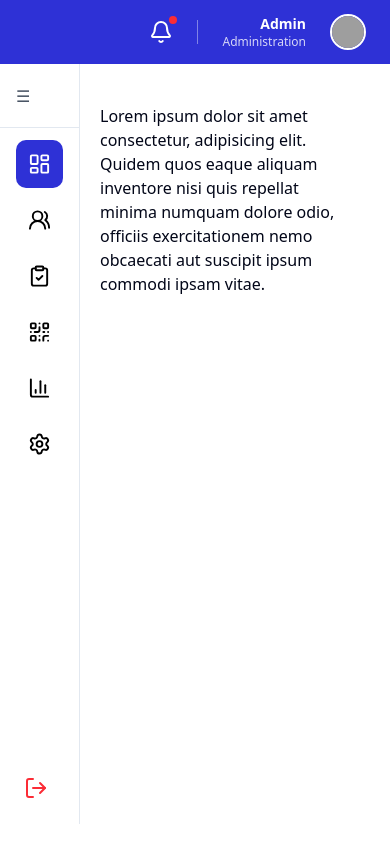
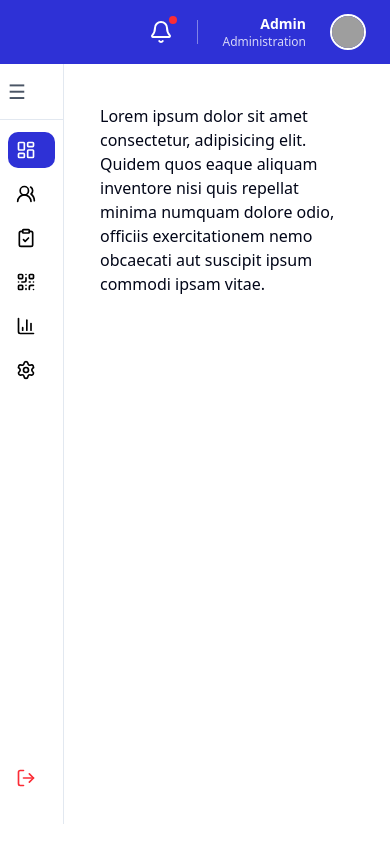
Before and after one commit to Yenithedev/smart-attendance-conclase, a React (Vite) app: page /admin in a window 390 px wide. Built offline with nearby package versions, Linux system fonts and the light colour scheme; grey boxes are pictures that could not be loaded.

Commit message:
dashboard responsiveness

```diff
--- a/src/components/ui/Sidebar.jsx
+++ b/src/components/ui/Sidebar.jsx
@@ -1,5 +1,5 @@
-import { Link,useNavigate,useLocation } from "react-router-dom";
-import { useState,useEffect } from "react";
+import { Link, useNavigate, useLocation } from "react-router-dom";
+import { useState, useEffect } from "react";
 import {
   AlertDialog,
   AlertDialogAction,
@@ -11,116 +11,152 @@ import {
   AlertDialogTitle,
   AlertDialogTrigger,
 } from "@/components/ui/alert-dialog"
-import { LayoutDashboard, UsersRound, QrCode,Settings, ChartColumn, ClipboardCheck, LogOut  } from "lucide-react";
+import { LayoutDashboard, UsersRound, QrCode, Settings, ChartColumn, ClipboardCheck, LogOut } from "lucide-react";
 
-const Sidebar = ({collapsed,setCollapsed}) => {
-  const {pathname} = useLocation()
+const Sidebar = ({ collapsed, setCollapsed }) => {
+  const { pathname } = useLocation()
   const navigate = useNavigate()
 
-  useEffect(()=>{
+  useEffect(() => {
     if (window.innerWidth < 768) {
       setCollapsed(true);
     }
-  },[])
+  }, [])
+
   return (
     <div
       className={`${
-        collapsed ? "w-20" : "w-64"
-      } h-[90vh] fixed bg-white border-r flex flex-col justify-between transition-all duration-300`}
+        collapsed ? "w-16 sm:w-20" : "w-56 sm:w-64"
+      } h-[90vh] fixed bg-white border-r flex flex-col justify-between transition-all duration-300 overflow-y-auto`}
     >
       {/* Top */}
       <div>
         {/* Logo + Toggle */}
-        <div className="flex items-center justify-between px-4 h-16 border-b">
+        <div className="flex items-center justify-between px-2 sm:px-4 h-14 sm:h-16 border-b">
           {!collapsed && (
-            <h1 className="text-[#2E31D6] font-bold text-lg">
+            <h1 className="text-[#2E31D6] font-bold text-base sm:text-lg">
               Attendance
             </h1>
           )}
 
           <button
             onClick={() => setCollapsed(!collapsed)}
-            className="text-gray-600 hover:text-blue-600"
+            className="text-gray-600 hover:text-blue-600 text-xl"
           >
             ☰
           </button>
         </div>
 
         {/* Menu */}
-        <div className="px-4 pt-3 space-y-2">
+        <div className="px-2 sm:px-4 pt-3 space-y-2">
 
           <Link
             to="/admin"
-            className={`${pathname=="/admin" ? "flex items-center gap-3 p-3 rounded-lg bg-[#2E31D6] text-white" : "flex items-center gap-3 p-3 rounded-lg text-black"}`}
+            className={`${
+              pathname == "/admin"
+                ? "flex items-center gap-2 sm:gap-3 p-2 sm:p-3 rounded-lg bg-[#2E31D6] text-white"
+                : "flex items-center gap-2 sm:gap-3 p-2 sm:p-3 rounded-lg text-black hover:bg-gray-100"
+            }`}
           >
-            <LayoutDashboard />
-            {!collapsed && <span>Dashboard Overview</span>}
+            <LayoutDashboard className="w-5 h-5 sm:w-6 sm:h-6 flex-shrink-0" />
+            {!collapsed && <span className="text-sm sm:text-base">Dashboard Overview</span>}
           </Link>
 
           <Link
             to="staff"
-            className={`${pathname=="/admin/staff" ? "flex items-center gap-3 p-3 rounded-lg bg-[#2E31D6] text-white" : "flex items-center gap-3 p-3 rounded-lg text-black"}`}
+            className={`${
+              pathname == "/admin/staff"
+                ? "flex items-center gap-2 sm:gap-3 p-2 sm:p-3 rounded-lg bg-[#2E31D6] text-white"
+                : "flex items-center gap-2 sm:gap-3 p-2 sm:p-3 rounded-lg text-black hover:bg-gray-100"
+            }`}
           >
-            <UsersRound />
-            {!collapsed && <span>Staff Management</span>}
+            <UsersRound className="w-5 h-5 sm:w-6 sm:h-6 flex-shrink-0" />
+            {!collapsed && <span className="text-sm sm:text-base">Staff Management</span>}
           </Link>
 
           <Link
             to="attendance"
-            className={`${pathname=="/admin/attendance" ? "flex items-center gap-3 p-3 rounded-lg bg-[#2E31D6] text-white" : "flex items-center gap-3 p-3 rounded-lg text-black"}`}
+            className={`${
+              pathname == "/admin/attendance"
+                ? "flex items-center gap-2 sm:gap-3 p-2 sm:p-3 rounded-lg bg-[#2E31D6] text-white"
+                : "flex items-center gap-2 sm:gap-3 p-2 sm:p-3 rounded-lg text-black hover:bg-gray-100"
+            }`}
           >
-            <ClipboardCheck />
-            {!collapsed && <span>Attendance Records</span>}
+            <ClipboardCheck className="w-5 h-5 sm:w-6 sm:h-6 flex-shrink-0" />
+            {!collapsed && <span className="text-sm sm:text-base">Attendance Records</span>}
           </Link>
 
           <Link
             to="qrcode"
-            className={`${pathname=="/admin/qrcode" ? "flex items-center gap-3 p-3 rounded-lg bg-[#2E31D6] text-white" : "flex items-center gap-3 p-3 rounded-lg text-black"}`}
+            className={`${
+              pathname == "/admin/qrcode"
+                ? "flex items-center gap-2 sm:gap-3 p-2 sm:p-3 rounded-lg bg-[#2E31D6] text-white"
+                : "flex items-center gap-2 sm:gap-3 p-2 sm:p-3 rounded-lg text-black hover:bg-gray-100"
+            }`}
           >
-            <QrCode />
-            {!collapsed && <span>QR Code Management</span>}
+            <QrCode className="w-5 h-5 sm:w-6 sm:h-6 flex-shrink-0" />
+            {!collapsed && <span className="text-sm sm:text-base">QR Code Management</span>}
           </Link>
 
           <Link
             to="reports"
-            className={`${pathname=="/admin/reports" ? "flex items-center gap-3 p-3 rounded-lg bg-[#2E31D6] text-white" : "flex items-center gap-3 p-3 rounded-lg text-black"}`}
+            className={`${
+              pathname == "/admin/reports"
+                ? "flex items-center gap-2 sm:gap-3 p-2 sm:p-3 rounded-lg bg-[#2E31D6] text-white"
+                : "flex items-center gap-2 sm:gap-3 p-2 sm:p-3 rounded-lg text-black hover:bg-gray-100"
+            }`}
           >
-            <ChartColumn />
-            {!collapsed && <span>Reports & Analytics</span>}
+            <ChartColumn className="w-5 h-5 sm:w-6 sm:h-6 flex-shrink-0" />
+            {!collapsed && <span className="text-sm sm:text-base">Reports & Analytics</span>}
           </Link>
 
           <Link
             to="systemsettings"
-            className={`${pathname=="/admin/systemsettings" ? "flex items-center gap-3 p-3 rounded-lg bg-[#2E31D6] text-white" : "flex items-center gap-3 p-3 rounded-lg text-black"}`}
+            className={`${
+              pathname == "/admin/systemsettings"
+                ? "flex items-center gap-2 sm:gap-3 p-2 sm:p-3 rounded-lg bg-[#2E31D6] text-white"
+                : "flex items-center gap-2 sm:gap-3 p-2 sm:p-3 rounded-lg text-black hover:bg-gray-100"
+            }`}
           >
-            <Settings />
-            {!collapsed && <span>System Settings</span>}
+            <Settings className="w-5 h-5 sm:w-6 sm:h-6 flex-shrink-0" />
+            {!collapsed && <span className="text-sm sm:text-base">System Settings</span>}
           </Link>
 
         </div>
       </div>
 
       {/* Logout */}
-
+      <div className="pb-4">
         <AlertDialog>
-    <AlertDialogTrigger className="p-6">
-    <button className="flex items-center gap-3 text-red-500 hover:underline">
-          <LogOut/>
-          {!collapsed && <span>Log Out</span>}
+          <AlertDialogTrigger className="w-full px-2 sm:px-4 py-3 sm:py-4">
+            <button className="flex items-center gap-2 sm:gap-3 text-red-500 hover:underline w-full p-2 sm:p-3 rounded-lg hover:bg-red-50">
+              <LogOut className="w-5 h-5 sm:w-6 sm:h-6 flex-shrink-0" />
+              {!collapsed && <span className="text-sm sm:text-base">Log Out</span>}
             </button>
           </AlertDialogTrigger>
-  <AlertDialogContent className="bg-[#EAE9E9] p-5 lg:p-15 rounded-xl text-sm shadow-2xl w-[70%] md:w-[40%] max-w-x">
+
+          <AlertDialogContent className="bg-[#EAE9E9] p-5 sm:p-8 md:p-10 rounded-xl shadow-2xl w-[90%] sm:w-[80%] md:w-[60%] lg:w-[40%] max-w-md mx-4">
             <AlertDialogHeader>
-      <AlertDialogTitle className="mb-7 text-center text-sm">Dear User are you sure you want to log out?</AlertDialogTitle>
+              <AlertDialogTitle className="mb-5 sm:mb-7 text-center text-sm sm:text-base">
+                Dear User, are you sure you want to log out?
+              </AlertDialogTitle>
             </AlertDialogHeader>
-    <AlertDialogFooter className="flex justify-between gap-10 items-center">
-      <AlertDialogCancel className="bg-[#EAE9E9] cursor-pointer  border-black rounded py-5 px-10 hover:bg-[#2E31D6] hover:text-white">No</AlertDialogCancel>
-      <AlertDialogAction className="bg-[#2E31D6] cursor-pointer border rounded py-5 px-10 hover:bg-red-500 text-white" onClick={()=>{
+            <AlertDialogFooter className="flex flex-row justify-center gap-4 sm:gap-6 md:gap-10 items-center">
+              <AlertDialogCancel className="bg-[#EAE9E9] cursor-pointer border-black rounded py-2 sm:py-3 md:py-4 px-6 sm:px-8 md:px-10 hover:bg-[#2E31D6] hover:text-white text-sm sm:text-base">
+                No
+              </AlertDialogCancel>
+              <AlertDialogAction
+                className="bg-[#2E31D6] cursor-pointer border rounded py-2 sm:py-3 md:py-4 px-6 sm:px-8 md:px-10 hover:bg-red-500 text-white text-sm sm:text-base"
+                onClick={() => {
                   navigate("/login")
-      }}>Yes</AlertDialogAction>
+                }}
+              >
+                Yes
+              </AlertDialogAction>
             </AlertDialogFooter>
           </AlertDialogContent>
         </AlertDialog>
+      </div>
     </div>
   );
 };
```
Lines whose indentation alone changed are shown as unchanged.
